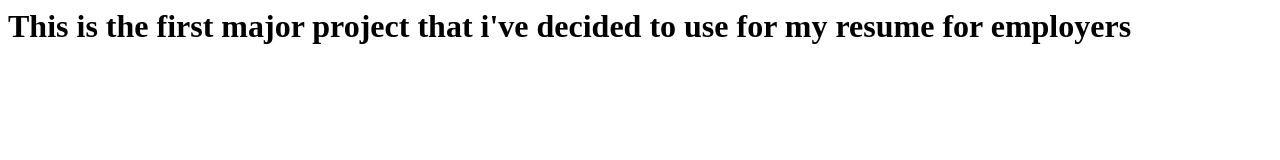
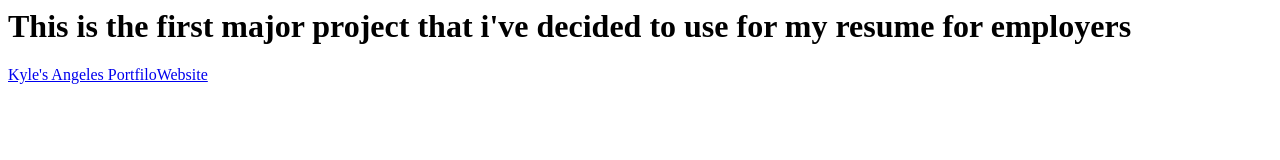
Before and after one commit to KyleKyleA/PortfiloWebsite, a plain HTML site: page homepage.html in a window 1280 px wide. Drawn offline with Linux system fonts and the light colour scheme.

Commit message:
Update homepage.html

```diff
--- a/homepage.html
+++ b/homepage.html
@@ -3,5 +3,5 @@
         <title>First Page Home Page</title>
     </head>
     <b><h1> This is the first major project that i've decided to use for my resume for employers</h1></b>
-    <p><a href="./PortfiloWebsite/index.html"></a></p>
+    <p><a href="./PortfiloWebsite/index.html">Kyle's Angeles PortfiloWebsite</a></p>
 </html>
```
